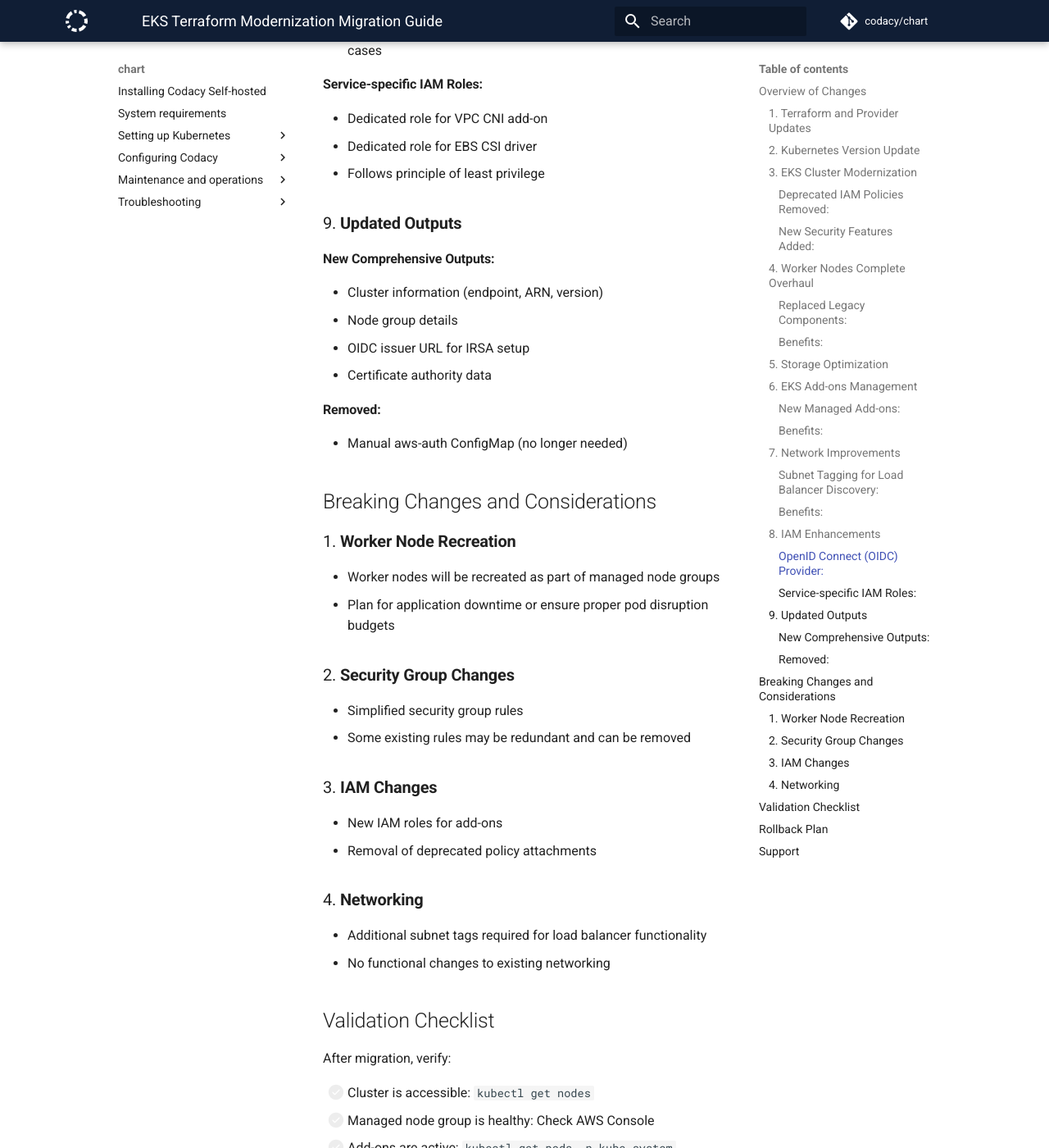
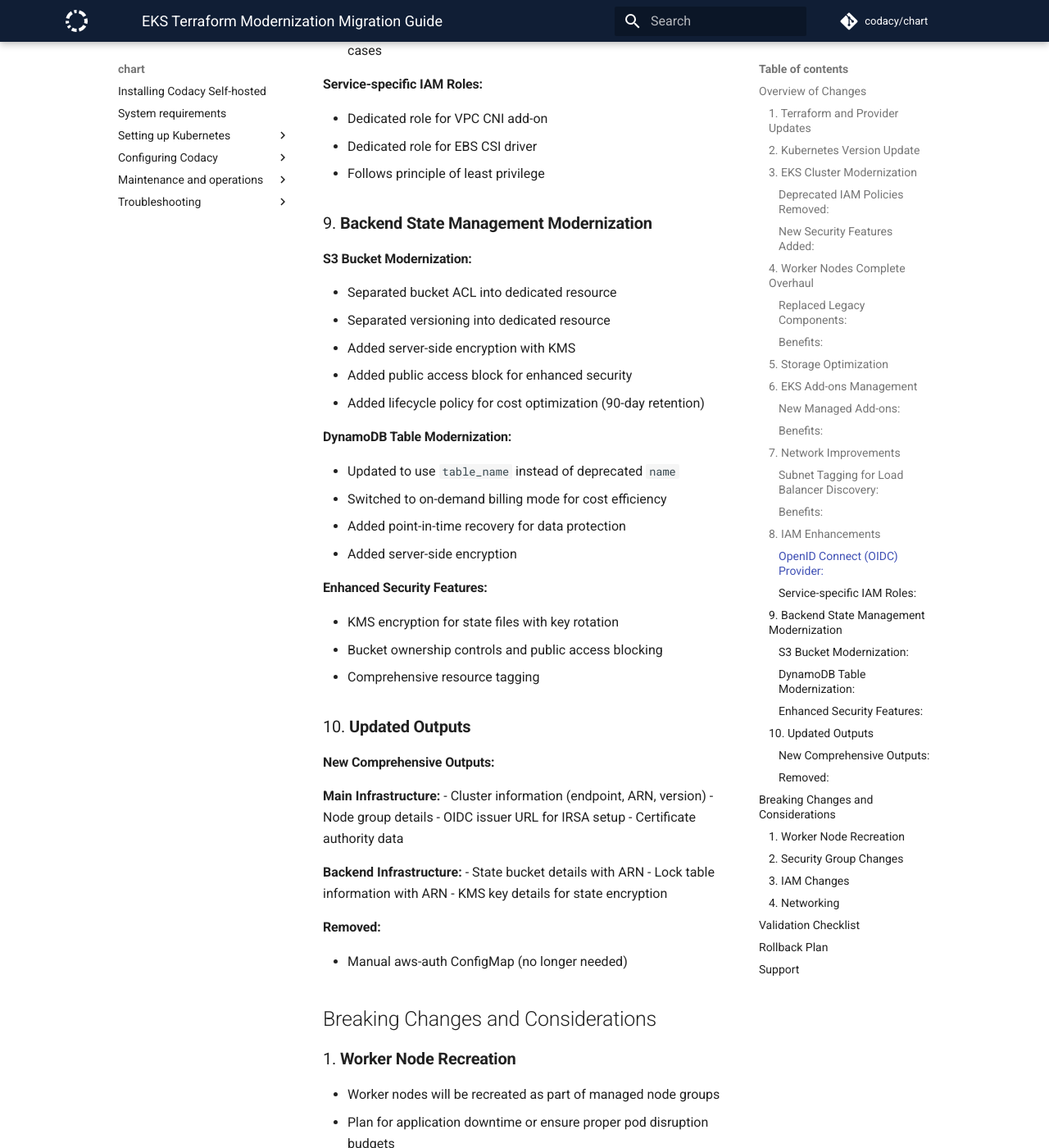
Before and after one commit to codacy/chart, an MkDocs documentation site: the page built from docs/infrastructure/EKS/MIGRATION_GUIDE.md, in a window 1280 px wide and 1400 px high, scrolled down 2634 px. Shown: the whole window at 82% size. Built offline with MkDocs 1.6.1 and Material for MkDocs 9.7.7, drawn with Linux system fonts in a browser that asks for light colours; comment, search, counter and statistics services are not loaded.

Commit message:
Modernize backend state management infrastructure
- Replace deprecated S3 bucket inline configurations with separate resources
- Add KMS encryption for Terraform state files with key rotation
- Switch DynamoDB table to on-demand billing for cost optimization
- Add S3 bucket public access blocking and lifecycle policies
- Add DynamoDB point-in-time recovery and server-side encryption
- Update backend outputs with comprehensive resource information
- Update migration guide with backend modernization details

Backend infrastructure now follows current AWS security and cost best practices

```diff
--- a/docs/infrastructure/EKS/MIGRATION_GUIDE.md
+++ b/docs/infrastructure/EKS/MIGRATION_GUIDE.md
@@ -103,13 +103,39 @@
 - Dedicated role for EBS CSI driver
 - Follows principle of least privilege
 
-### 9. **Updated Outputs**
+### 9. **Backend State Management Modernization**
+
+#### S3 Bucket Modernization:
+- Separated bucket ACL into dedicated resource
+- Separated versioning into dedicated resource
+- Added server-side encryption with KMS
+- Added public access block for enhanced security
+- Added lifecycle policy for cost optimization (90-day retention)
+
+#### DynamoDB Table Modernization:
+- Updated to use `table_name` instead of deprecated `name`
+- Switched to on-demand billing mode for cost efficiency
+- Added point-in-time recovery for data protection
+- Added server-side encryption
+
+#### Enhanced Security Features:
+- KMS encryption for state files with key rotation
+- Bucket ownership controls and public access blocking
+- Comprehensive resource tagging
+
+### 10. **Updated Outputs**
 
 #### New Comprehensive Outputs:
+**Main Infrastructure:**
 - Cluster information (endpoint, ARN, version)
 - Node group details
 - OIDC issuer URL for IRSA setup
 - Certificate authority data
+
+**Backend Infrastructure:**
+- State bucket details with ARN
+- Lock table information with ARN
+- KMS key details for state encryption
 
 #### Removed:
 - Manual aws-auth ConfigMap (no longer needed)
```
Also changed, not shown: 2 other files.
